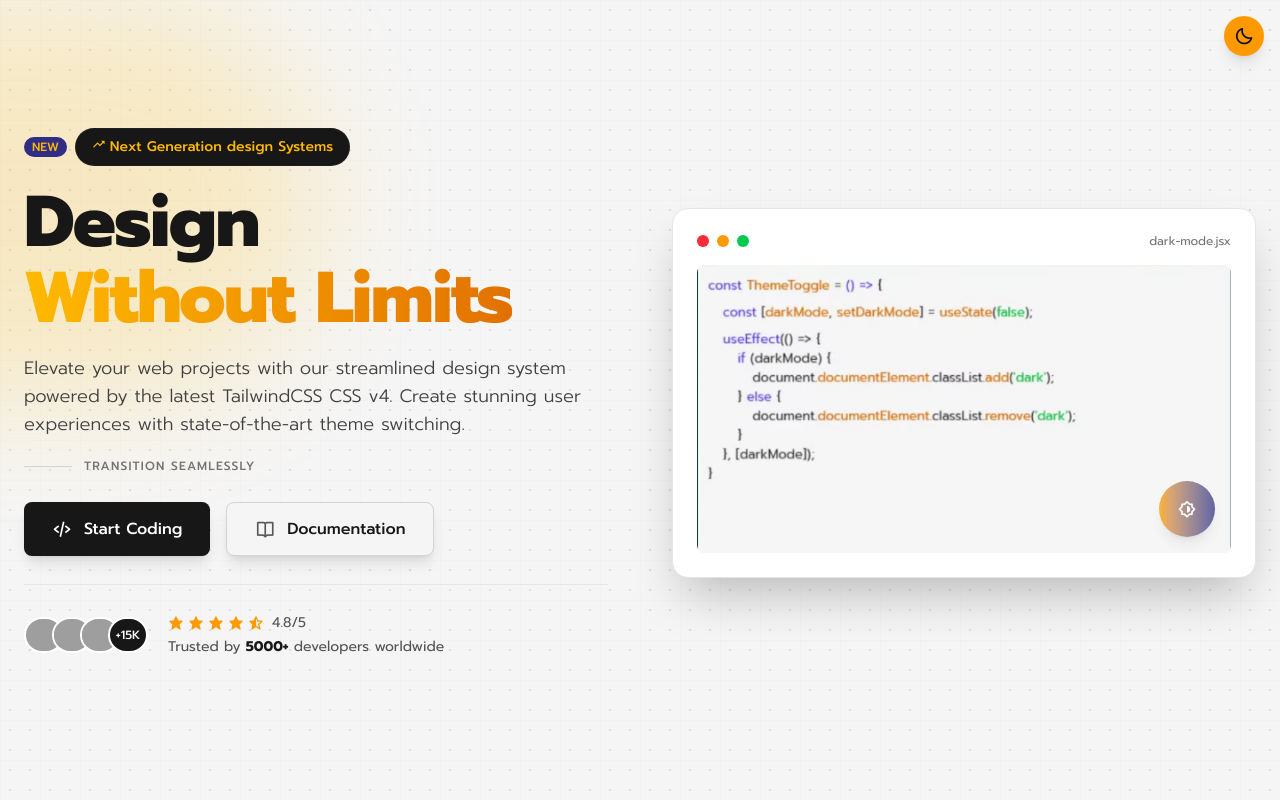
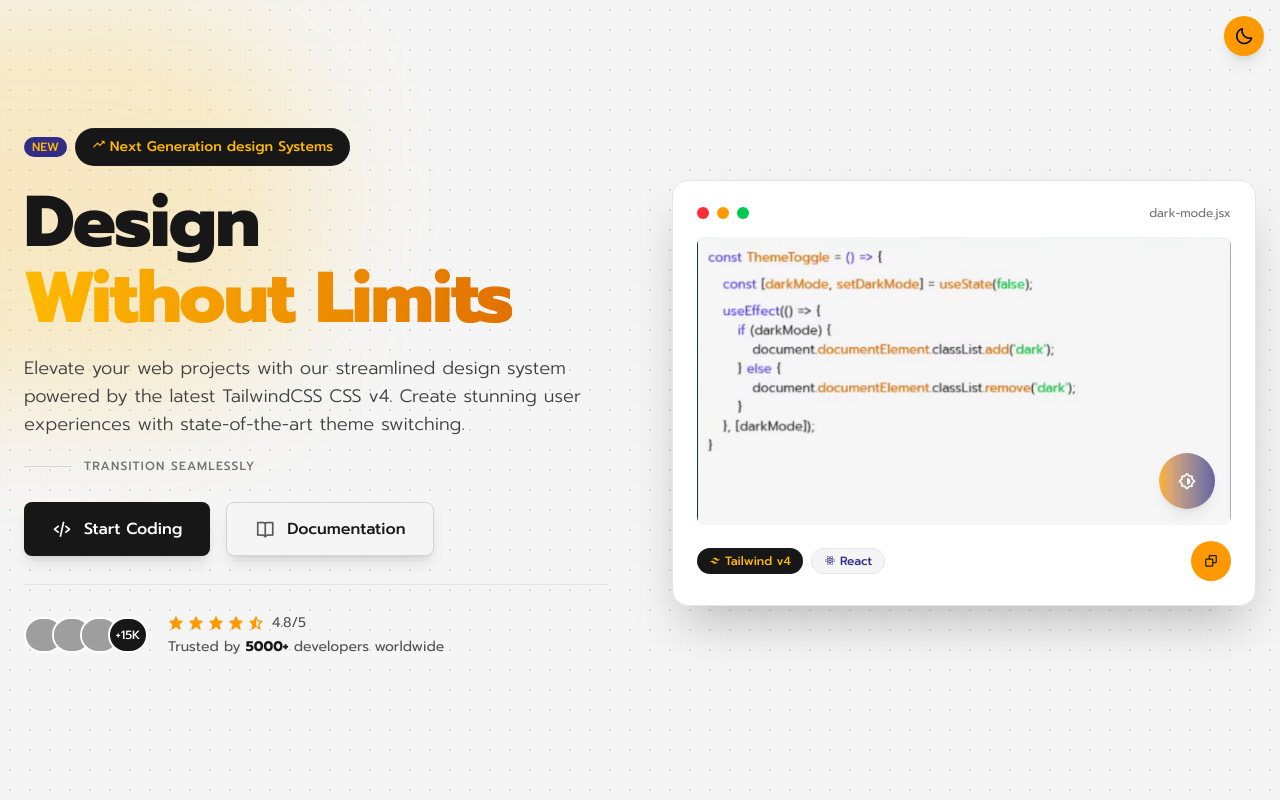
Before and after one commit to VaricelaZoster/Dark-Light-Toggle, a React (Vite) app: page / in a window 1280 px wide. Built offline with nearby package versions, Linux system fonts and the light colour scheme; grey boxes are pictures that could not be loaded.

Commit message:
Added bottom section is code window

```diff
--- a/src/components/Hero.jsx
+++ b/src/components/Hero.jsx
@@ -74,6 +74,17 @@ const Hero = () => {
                     </div>
                   </div>
                 </div>
+                <div className="mt-3 lg:mt-4 flex justify-between items-center">
+                  <div className="flex gap-2">
+                    <span className="px-2.5 py-1 lg:px-3 rounded-full bg-neutral-900 text-amber-400 text-xs font-medium flex items-center">
+                      <i className="bx bxl-tailwind-css mr-1"></i>Tailwind v4
+                    </span>
+                    <span className="px-2.5 py-1 lg:px-3 rounded-full bg-neutral-100 dark:bg-neutral-800 text-indigo-900 dark:text-indigo-400 border border-neutral-200 dark:border-neutral-700 text-xs font-medium flex items-center">
+                      <i className="bx bxl-react mr-1"></i>React
+                    </span>
+                  </div>
+                  <button className="w-8 h-8 lg:w-9 lg:h-9 xl:h-10 xl:w-10 flex items-center justify-center rounded-full bg-amber-500 text-neutral-900 hover:bg-amber-600 transition"><i className="bx bx-copy text-sm"></i></button>
+                </div>
               </div>
             </div>
           </div>
```
